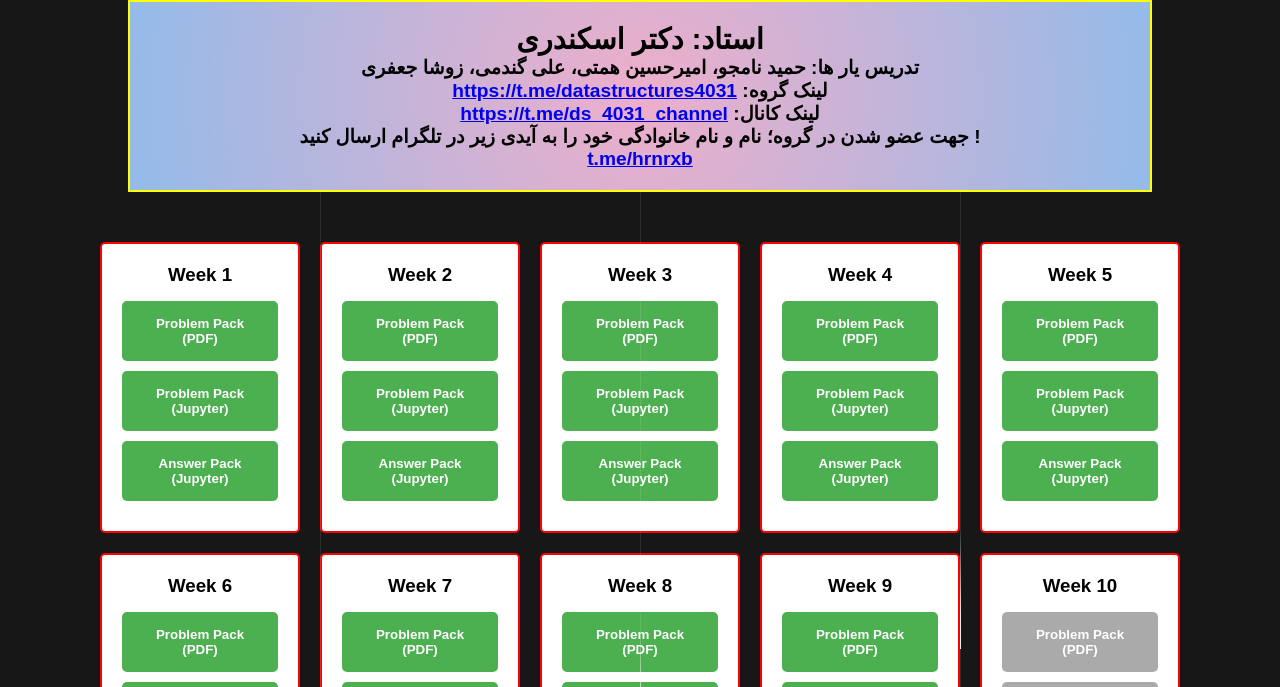
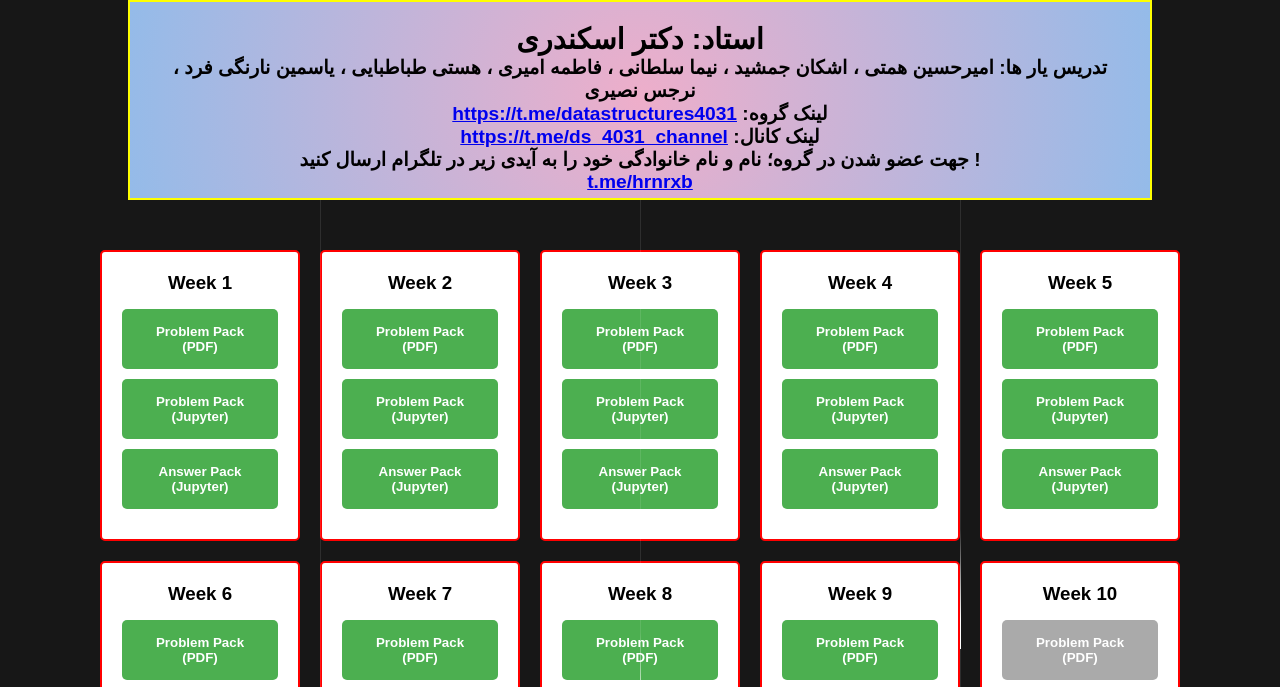
Before and after one commit to Ds-of-Azad-University4032/Ds-4032.github.io, a plain HTML site: page index.html in a window 1280 px wide. Shown: the part 97-784 px from the top of the page. Drawn offline with Linux system fonts and the light colour scheme.

Commit message:
Update index.html

```diff
--- a/index.html
+++ b/index.html
@@ -179,7 +179,7 @@
 
 <div class="instructions">
     <h2>استاد: دکتر اسکندری</h2>
-    <p> تدریس یار ها: حمید نامجو، امیرحسین همتی، علی گندمی، زوشا جعفری </p>
+    <p> تدریس یار ها: امیرحسین همتی ، اشکان جمشید ، نیما سلطانی ، فاطمه امیری ، هستی طباطبایی ، یاسمین نارنگی فرد ، نرجس نصیری</p>
     <p> <a href="https://t.me/datastructures4031" target="_blank">https://t.me/datastructures4031</a> :لینک گروه</p>
     <p> <a href="https://t.me/ds_4031_channel" target="_blank">https://t.me/ds_4031_channel</a> :لینک کانال</p>
     <p> جهت عضو شدن در گروه؛ نام و نام خانوادگی خود را به آیدی زیر در تلگرام ارسال کنید ! </p>
```
